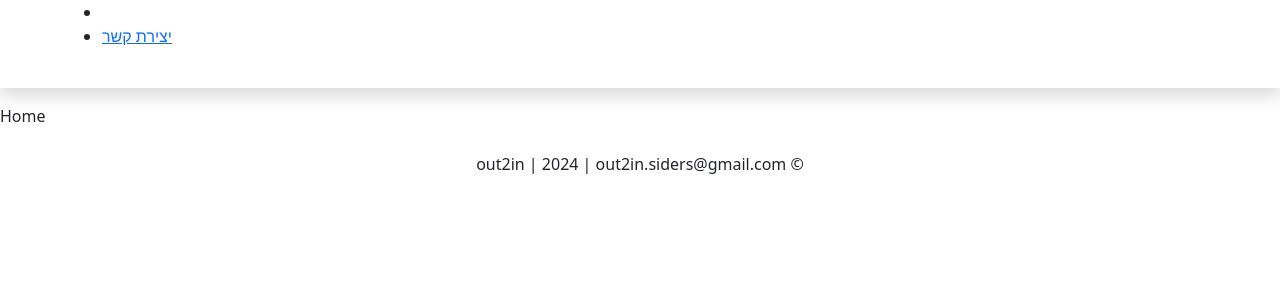
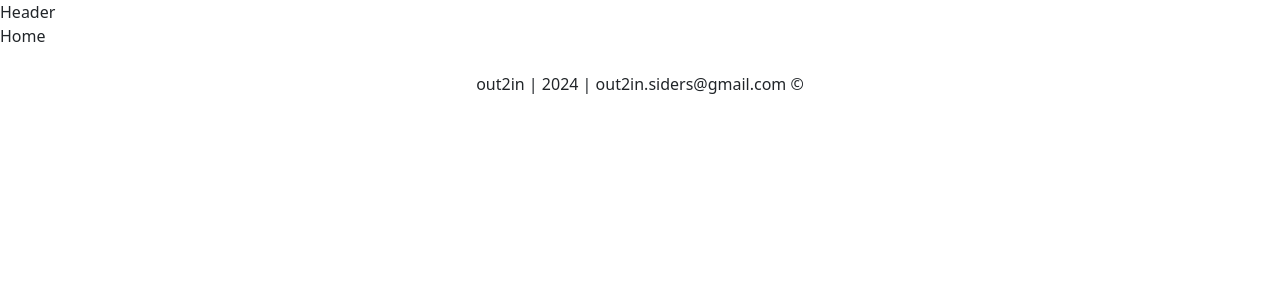
Before and after one commit to OdeyaSadoun/reddit-project-client, a React (Create React App) app in the folder frontend/: page / in a window 1280 px wide. Shown: the top 300 px of the page. Built offline with nearby package versions, Linux system fonts and the light colour scheme.

Commit message:
after login go into reddit page

```diff
--- a/frontend/package.json
+++ b/frontend/package.json
@@ -16,6 +16,7 @@
     "@types/react": "^18.2.48",
     "@types/react-dom": "^18.2.18",
     "axios": "^1.6.7",
+    "js-cookie": "^3.0.5",
     "mdb-react-ui-kit": "^7.2.0",
     "react": "^18.2.0",
     "react-bootstrap": "^2.10.0",
--- a/frontend/src/App.tsx
+++ b/frontend/src/App.tsx
@@ -4,12 +4,13 @@ import { configureStore } from "@reduxjs/toolkit";
 import { Provider } from "react-redux";
 import { AppContext, ContextType } from "./context/Context";
 import userSlice from "./features/userSlice";
-import Header from "./static_comps/Header";
 import Home from "./static_comps/Home";
 import Login from "./auth_comps/Login";
 import Register from "./auth_comps/Register";
 import RedditHome from "./reddit_comps/RedditHome";
 import Footer from "./static_comps/Footer";
+import Header from "./static_comps/Header";
+import HomeUser from "./user_comps/HomeUser";
 
 const myStore = configureStore({
   reducer: {
@@ -36,7 +37,7 @@ function App() {
         <Routes>
           <Route path="/login" element={<Login />} />
           <Route path="/register" element={<Register />} />
-          <Route path="/user/:username/home/" element={<Home />} />
+          <Route path="/home/:username" element={<HomeUser />} />
           <Route path="/reddit" element={<RedditHome />} />
           <Route path="/" element={<Home />} />
         </Routes>
--- a/frontend/src/static_comps/Header.tsx
+++ b/frontend/src/static_comps/Header.tsx
@@ -1,74 +1,9 @@
-import React, { useContext, useState } from 'react';
-import { useSelector } from 'react-redux';
-import { Link, useNavigate } from 'react-router-dom';
-// import Cookies from 'js-cookie';
-import { AppContext } from '../context/Context';
+import React from 'react'
 
-interface UserState {
-    user: {
-        role: string;
-    };
+const Header = () => {
+  return (
+    <div>Header</div>
+  )
 }
 
-const Header: React.FC = () => {
-    const [accessToken, setAccessToken] = useState<boolean>(false);
-    const { showInfo, setShowInfo } = useContext(AppContext);
-    const nav = useNavigate();
-    const { user } = useSelector((myStore: { userSlice: UserState }) => myStore.userSlice);
-
-    const onShowInfo = () => {
-        setShowInfo(!showInfo);
-    };
-
-    const logOut = () => {
-        // Cookies.set('access_token', '-1');
-        nav('/');
-    };
-
-    return (
-        <div className='main-header'>
-            <header className='container-fluid shadow'>
-                <div className='container'>
-                    <div className='row align-items-center justify-content-between mb-3 mt-0'>
-                        <nav className='nav col-auto'>
-                            <ul>
-                                <li>
-                                    <Link to='/' className='py-1'>
-                                        <div className='logo'></div>
-                                    </Link>
-                                </li>
-                                <li className='my-4'>
-                                    <Link className='colored_text_hover' to='/contactus'>
-                                        יצירת קשר
-                                    </Link>
-                                </li>
-                            </ul>
-                        </nav>
-                        <div className='col-auto user' onClick={onShowInfo}>
-                            <i className='fa fa-user p-1 mt-1 home-btn' aria-hidden='true'></i>
-                        </div>
-                        {showInfo && (
-                            <div className='user_icon_div p-2
-                            '>
-                                {accessToken ? (
-                                    <div className='colored_text_hover' onClick={() => nav(`/login`)}>
-                                        login
-                                    </div>
-                                ) : (
-                                    <div className='colored_text_hover'>
-                                        <div onClick={() => nav(`/${user?.role}/details`)}>details</div>
-                                        <div className='colored_text_hover' onClick={logOut}>
-                                            logout
-                                        </div>
-                                    </div>
-                                )}
-                            </div>
-                        )}
-                    </div>
-                </div>
-            </header>
-        </div>
-    );
-};
-
-export default Header;
+export default Header
--- a/frontend/src/user_comps/HomeUser.tsx
+++ b/frontend/src/user_comps/HomeUser.tsx
@@ -3,7 +3,7 @@ import RedditHome from '../reddit_comps/RedditHome'
 
 const HomeUser = () => {
   return (
-    <RedditHome/>
+      <RedditHome/>
   )
 }
 
```
Also changed, not shown: frontend/src/static_comps/CheckHour.tsx (added, +19 -0 lines), 1 other file (tests, documents, lock files or other folders).
